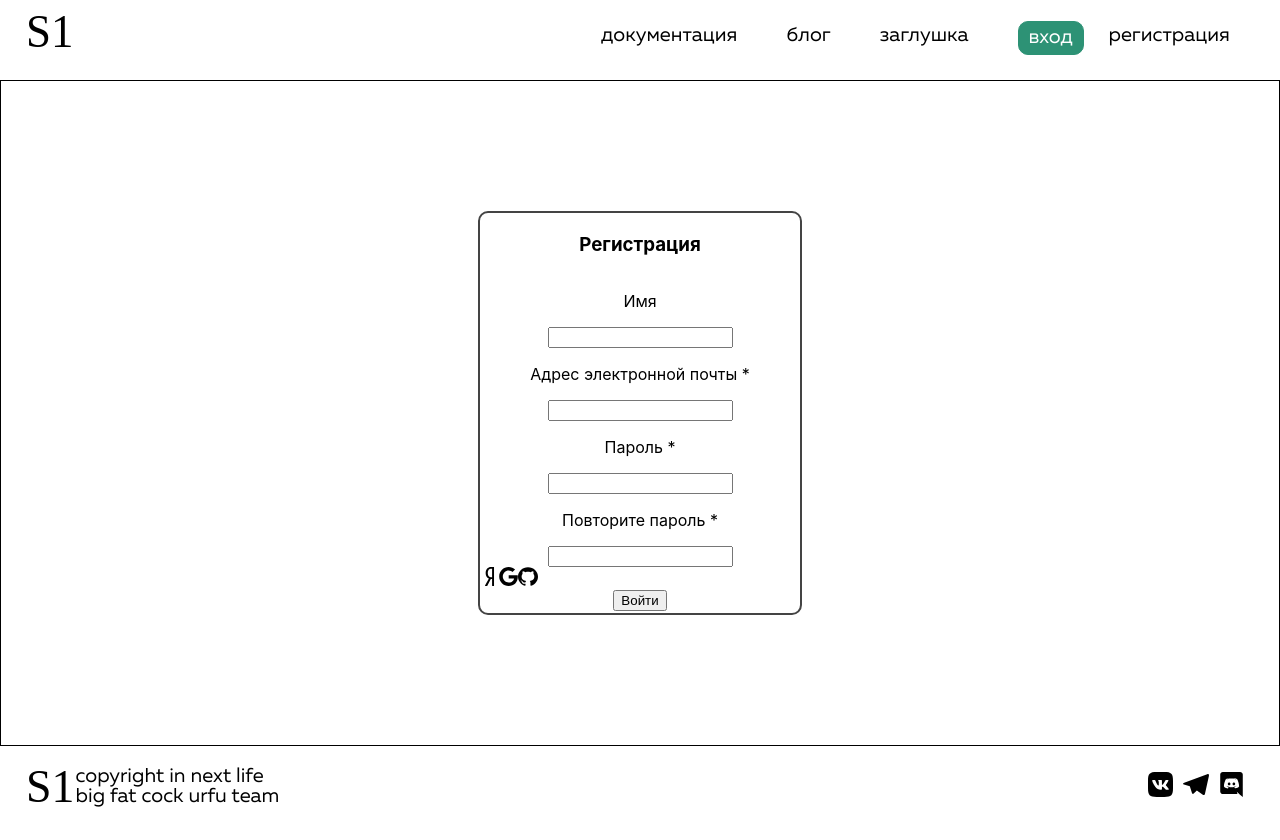
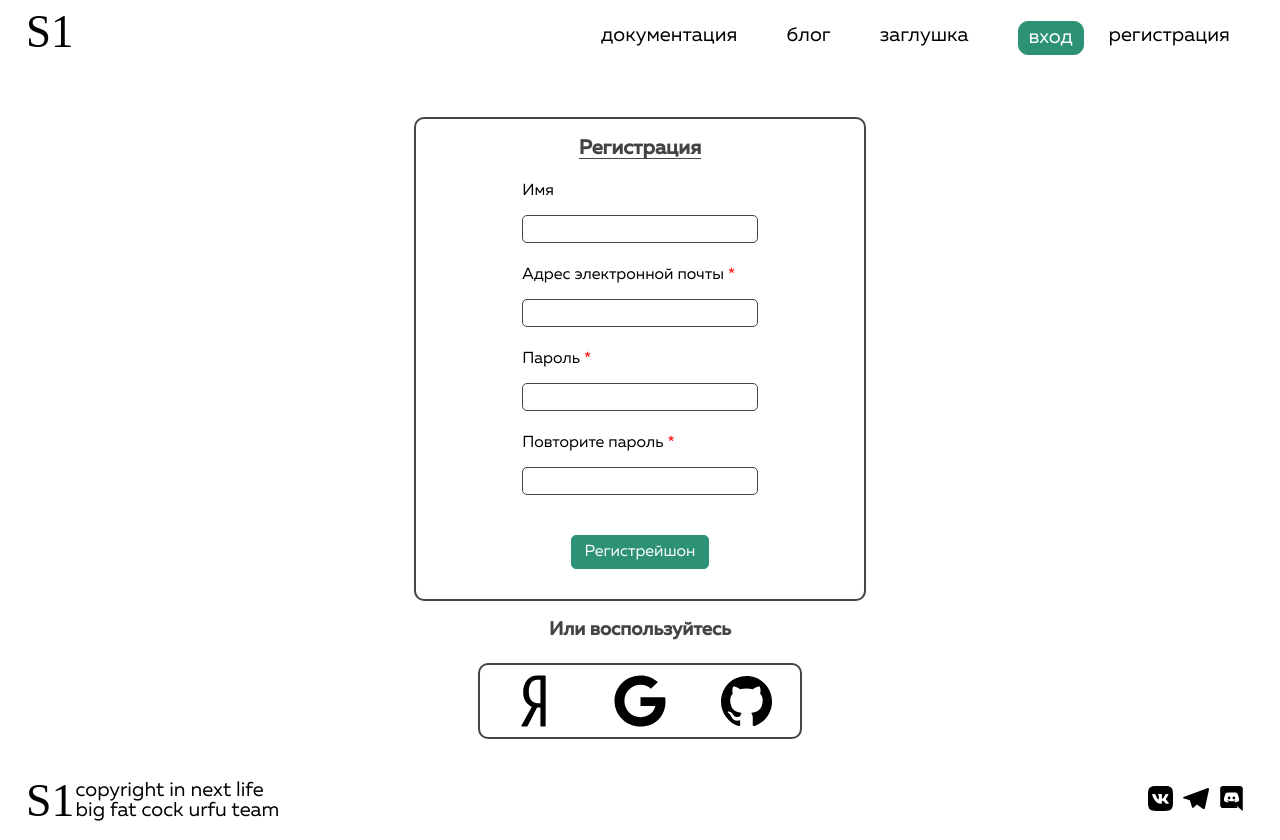
Before and after one commit to YaMamaLuL/Orche, a React (Create React App) app: page /registration in a window 1280 px wide. Built offline with nearby package versions, Linux system fonts and the light colour scheme.

Commit message:
RegPageNote

```diff
--- a/src/components/login/LogIn.tsx
+++ b/src/components/login/LogIn.tsx
@@ -16,13 +16,14 @@ const LogIn = () =>{
                     <input className={styles.mailInput}/>
                     <p>Пароль <span>*</span></p>
                     <input/>
-                    <div className={styles.socialMedias}>
-                        <img title="will be added later" src={yandexLogo} width="6%"/>
-                        <img title="will be added later" src={googleLogo} width="6%"/>
-                        <img title="will be added later" src={gitLogo} width="6%"/>
-                    </div>
                     <button>Войти</button>
                 </form>
+                <h3>Или воспользуйтесь</h3>
+                <div className={styles.socialMedias}>
+                    <img title="will be added later" src={yandexLogo} width="6%" alt="socialMediaLogo"/>
+                    <img title="will be added later" src={googleLogo} width="6%" alt="socialMediaLogo"/>
+                    <img title="will be added later" src={gitLogo} width="6%" alt="socialMediaLogo"/>
+                </div>
             </div>
             <SiteFooter></SiteFooter>
         </div>
--- a/src/components/login/LogInHeader.module.scss
+++ b/src/components/login/LogInHeader.module.scss
@@ -2,6 +2,7 @@ $main-color: #2D9275;
 
 .formWrapper{
   display: flex;
+  flex-direction: column;
   justify-content: center;
   align-items: center;
   height: 83vh;
@@ -23,15 +24,15 @@ $main-color: #2D9275;
     h3{
       font-family: "MullerMedium";
       border-bottom: 1px solid black;
-      font-size: 2vh;
-      margin-top: -4vh;
-      margin-bottom: 6vh;
+      font-size: 2.5vh;
+      margin-top: 0;
+      margin-bottom: 3vh;
       color: #444444;
     }
 
     p{
-      font-family: "MullerLight";
-      font-size: 1.5vh;
+      font-family: "MullerRegular";
+      font-size: 2vh;
       align-self: start;
       margin-left: 2.3vw;
 
@@ -46,23 +47,29 @@ $main-color: #2D9275;
     }
 
     button{
-      font-family: "MullerLight";
-      font-size: 1.5vh;
+      font-family: "MullerRegular";
+      font-size: 2vh;
       color: white;
       background-color: $main-color;
       border:1px solid $main-color;
       border-radius: 5px;
-      width:5vw;
-      height: 3vh;
+      width:5.5vw;
+      height: 3.5vh;
       margin-top: 4vh;
     }
 
     button:hover{
       color: $main-color;
       background-color: white;
+      cursor: pointer;
+    }
+  }
 }
 
 .socialMedias{
+  height: 9vh;
+  border: 2px solid #444444;
+  border-radius: 10px;
   width: 25vw;
   margin-top:4vh;
   display: flex;
@@ -71,10 +78,8 @@ $main-color: #2D9275;
 
   img{
     cursor: pointer;
-        padding: 5px;
-        background-color: $main-color;
+    padding: 1px;
     border-radius: 10px;
+    width: 4vw;
   }
 }
-  }
-}
--- a/src/components/registration/Registration.module.scss
+++ b/src/components/registration/Registration.module.scss
@@ -1,20 +1,93 @@
 $main-color: #2D9275;
 
-.formWrapper{
-  border: 1px solid black;
+.formWrapper {
+  margin-top: 2vh;
   display: flex;
+  flex-direction: column;
   justify-content: center;
   align-items: center;
   height: 83vh;
 
-  .regForm{
-    width: 25vw;
-    height: 50vh;
-    border:2px solid #444444;
+  .regForm {
+    width: 35vw;
+    height: 60vh;
+    border: 2px solid #444444;
     border-radius: 10px;
     display: flex;
     flex-direction: column;
     justify-content: center;
     align-items: center;
+
+    h3 {
+      font-family: MullerMedium;
+      font-size: 2.5vh;
+      border-bottom: 1px solid #444444;
+      margin-top: -1.5vh;
+      margin-bottom: 1vh;
+    }
+
+    p {
+      font-family: MullerRegular;
+      font-size: 2vh;
+      margin-left: 8.3vw;
+      align-self: start;
+
+      span {
+        color: red;
+      }
+    }
+
+    button {
+      border: 1px solid $main-color;
+      border-radius: 5px;
+      padding: 1vh 1vw;
+      font-family: MullerRegular;
+      font-size: 2vh;
+      color: white;
+      background-color: $main-color;
+    }
+
+    button:hover {
+      cursor: pointer;
+      color: $main-color;
+      background-color: white;
+    }
+
+    input {
+      border: 1px solid #444444;
+      border-radius: 5px;
+      width: 18vw;
+      height: 3vh;
+      margin-bottom: 1vh;
+    }
+
+    input.lastInput {
+      margin-bottom: 5vh;
+    }
   }
 }
+
+h3{
+  font-family: MullerMedium;
+  margin-bottom: -1vh;
+  color: $main-color;
+  color:#444444;
+}
+
+.socialMedias{
+  height: 9vh;
+  border: 2px solid #444444;
+  border-radius: 10px;
+  width: 25vw;
+  margin-top:4vh;
+  display: flex;
+  flex-direction: row;
+  justify-content: space-around;
+
+  img{
+    cursor: pointer;
+    padding: 1px;
+    border-radius: 10px;
+    width: 4vw;
+  }
+}
--- a/src/components/registration/Registration.tsx
+++ b/src/components/registration/Registration.tsx
@@ -19,14 +19,15 @@ const Registration = () =>{
                     <p>Пароль <span>*</span></p>
                     <input/>
                     <p>Повторите пароль <span>*</span></p>
-                    <input/>
-                    <div className={styles.socialMedias}>
-                        <img title="will be added later" src={yandexLogo} width="6%"/>
-                        <img title="will be added later" src={googleLogo} width="6%"/>
-                        <img title="will be added later" src={gitLogo} width="6%"/>
-                    </div>
-                    <button>Войти</button>
+                    <input className={styles.lastInput}/>
+                    <button>Регистрейшон</button>
                 </form>
+                <h3>Или воспользуйтесь</h3>
+                <div className={styles.socialMedias}>
+                    <img title="will be added later" src={yandexLogo} width="6%" alt="socialMediaLogo"/>
+                    <img title="will be added later" src={googleLogo} width="6%" alt="socialMediaLogo"/>
+                    <img title="will be added later" src={gitLogo} width="6%" alt="socialMediaLogo"/>
+                </div>
             </div>
             <SiteFooter></SiteFooter>
         </div>
--- a/src/ui/footer/SiteFooter.module.scss
+++ b/src/ui/footer/SiteFooter.module.scss
@@ -11,6 +11,13 @@
     margin-right: auto;
   }
 
+  .siteLogo:hover{
+      content: url("../../imgs/urfulogo.png");
+      height: 6vh;
+      width: 6vh;
+    padding-right: 0.38vw;
+  }
+
   .socialLinks{
     display: flex;
     flex-direction: row;
--- a/src/ui/footer/SiteFooter.tsx
+++ b/src/ui/footer/SiteFooter.tsx
@@ -5,13 +5,12 @@ import styles from "./SiteFooter.module.scss"
 const SiteFooter = () => {
     return (
         <div className={styles.footerWrapper}>
-            <img src={logo} alt="logoImg" width="50vh"/>
+            <img src={logo} alt="logoImg" className={styles.siteLogo} width="50vh"/>
             <p>copyright in next life<br/> big fat cock urfu team</p>
             <div className={styles.socialLinks}>{socialMediaLinks.map(item=>
                 <a href={item.ref} className={styles.anchor}>
                     <img src={item.logo} alt="soclogo" width="100%"/>
                 </a>)}</div>
-
         </div>
     )
 }
--- a/src/ui/footer/SocialMediaLinks.ts
+++ b/src/ui/footer/SocialMediaLinks.ts
@@ -5,15 +5,15 @@ import discordLogoLink from "../../imgs/discordLogo.svg"
 const SocialMediaLinks = [
     {
         logo: vkLogoLink,
-        ref:"vk.com/eldonger"
+        ref:"https://vk.com/eldonger"
     },
     {
         logo:tgLogoLink,
-        ref:"vk.com/eldonger"
+        ref:"https://vk.com/eldonger"
     },
     {
         logo:discordLogoLink,
-        ref:"vk.com/eldonger"
+        ref:"https://vk.com/eldonger"
     }
 ]
 
--- a/src/ui/header/SiteHeader.tsx
+++ b/src/ui/header/SiteHeader.tsx
@@ -11,7 +11,7 @@ type userInfoProps = {
 const SiteHeader = ({isLogged, userName} : userInfoProps) => {
     return(
         <div className={styles.headerWrapper}>
-            <a href="/home" className={styles.anchor}><img src={logo} alt="mainlogo" width="100%"/></a>
+            <NavLink to="/home" className={styles.anchor}><img src={logo} alt="mainlogo" width="100%"/></NavLink>
             <div className={styles.links}>
                 {LinkButtons.map(item => (
                     <NavLink className={styles.link} to={item.ref}>{item.title}</NavLink>
```
Also changed, not shown: src/imgs/urfulogo.png (added). Lines whose indentation alone changed are shown as unchanged.
